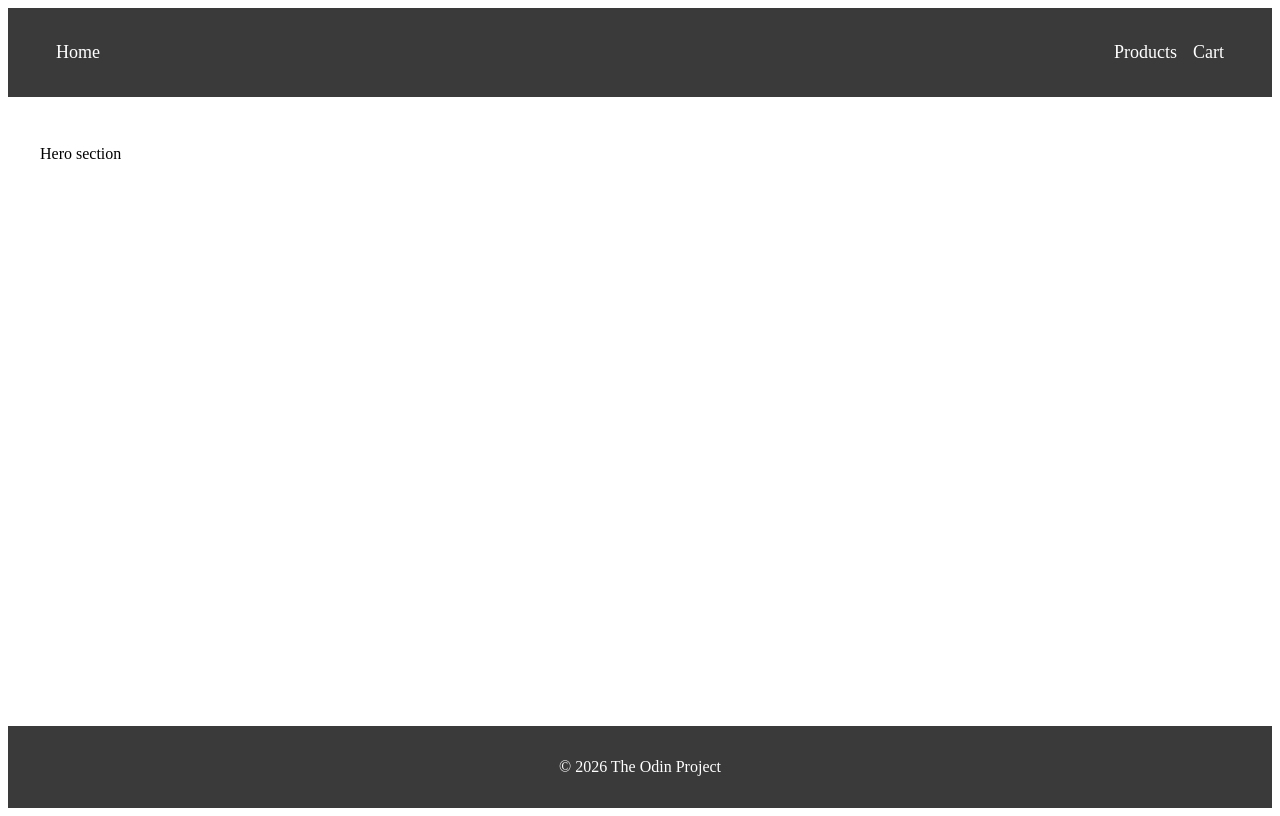
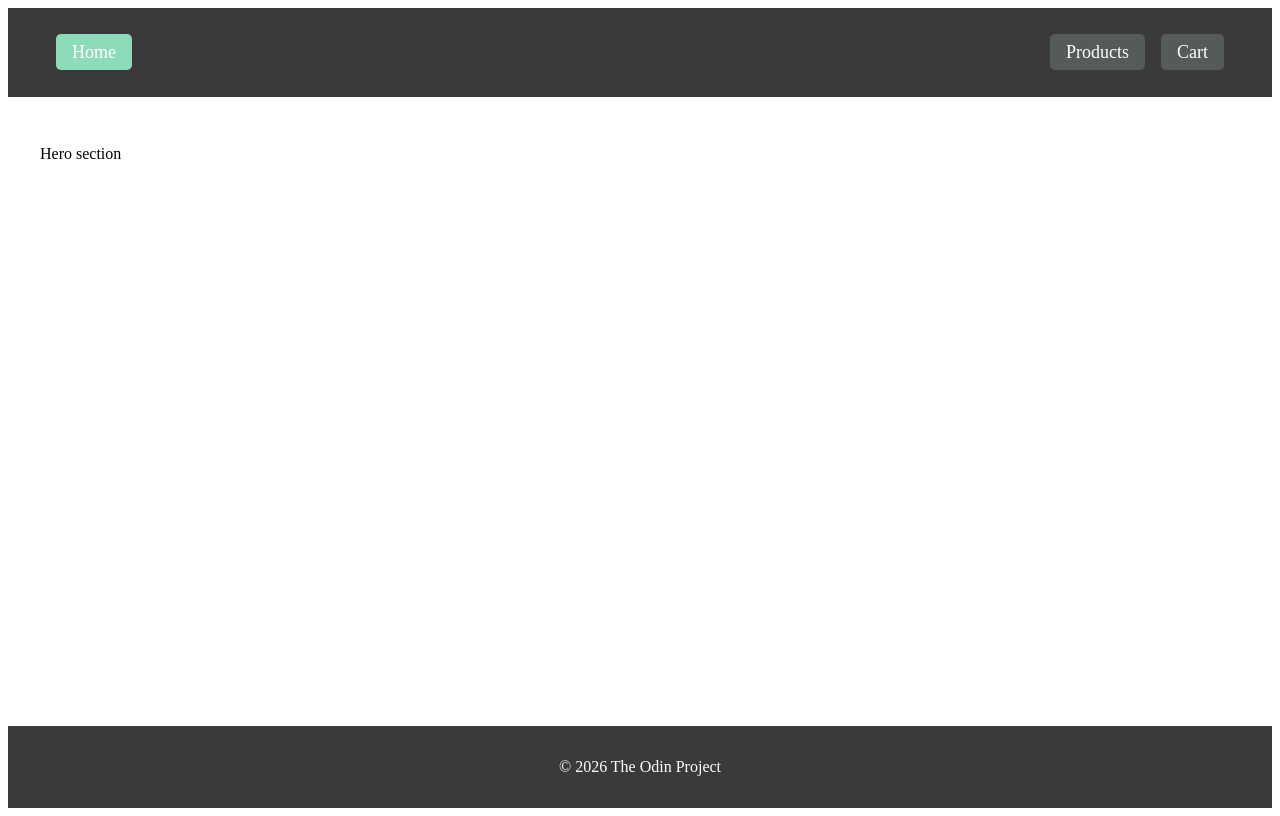
Before and after one commit to MarijaAvramovic/shopping-cart, a React (Vite) app: page / in a window 1280 px wide. In both pictures the pointer is over the link "Home". Built offline with nearby package versions, Linux system fonts and the light colour scheme.

Commit message:
style: add some style

```diff
--- a/src/App.css
+++ b/src/App.css
@@ -13,7 +13,16 @@ nav ul {
 nav ul li a {
     color: #ffffff;
     text-decoration: none;
+    background-color: rgb(84, 91, 88);
+    padding: 0.5rem 1rem;
+    border-radius: 5px;
 }
+nav ul li a:hover {
+    background-color: rgb(142, 219, 186);
+    color: #ffffff;
+    transition: color 0.3s ease, background-color 0.3s ease;
+}
+
 nav ul li:nth-child(1) {
     margin-right: auto;
 }
```
